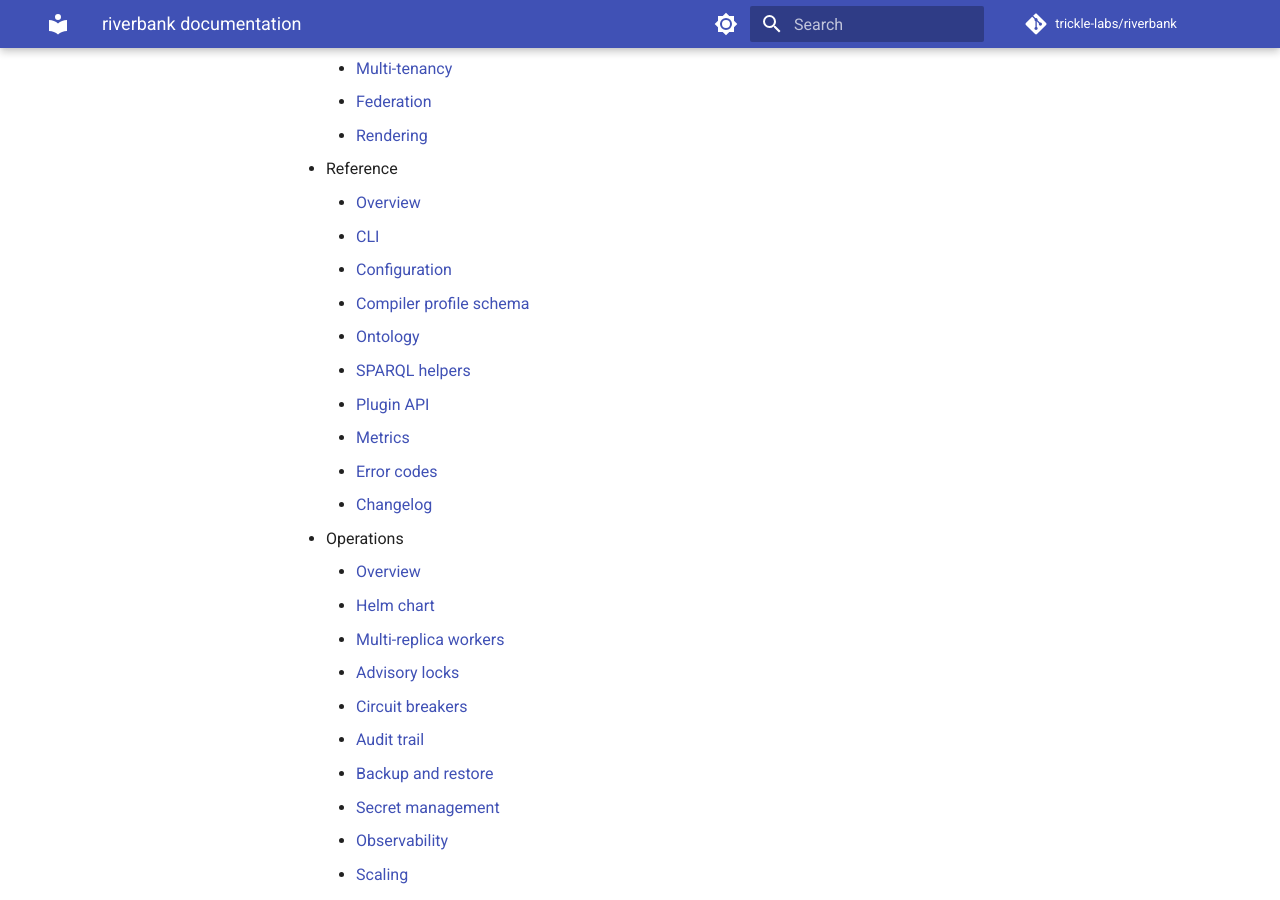
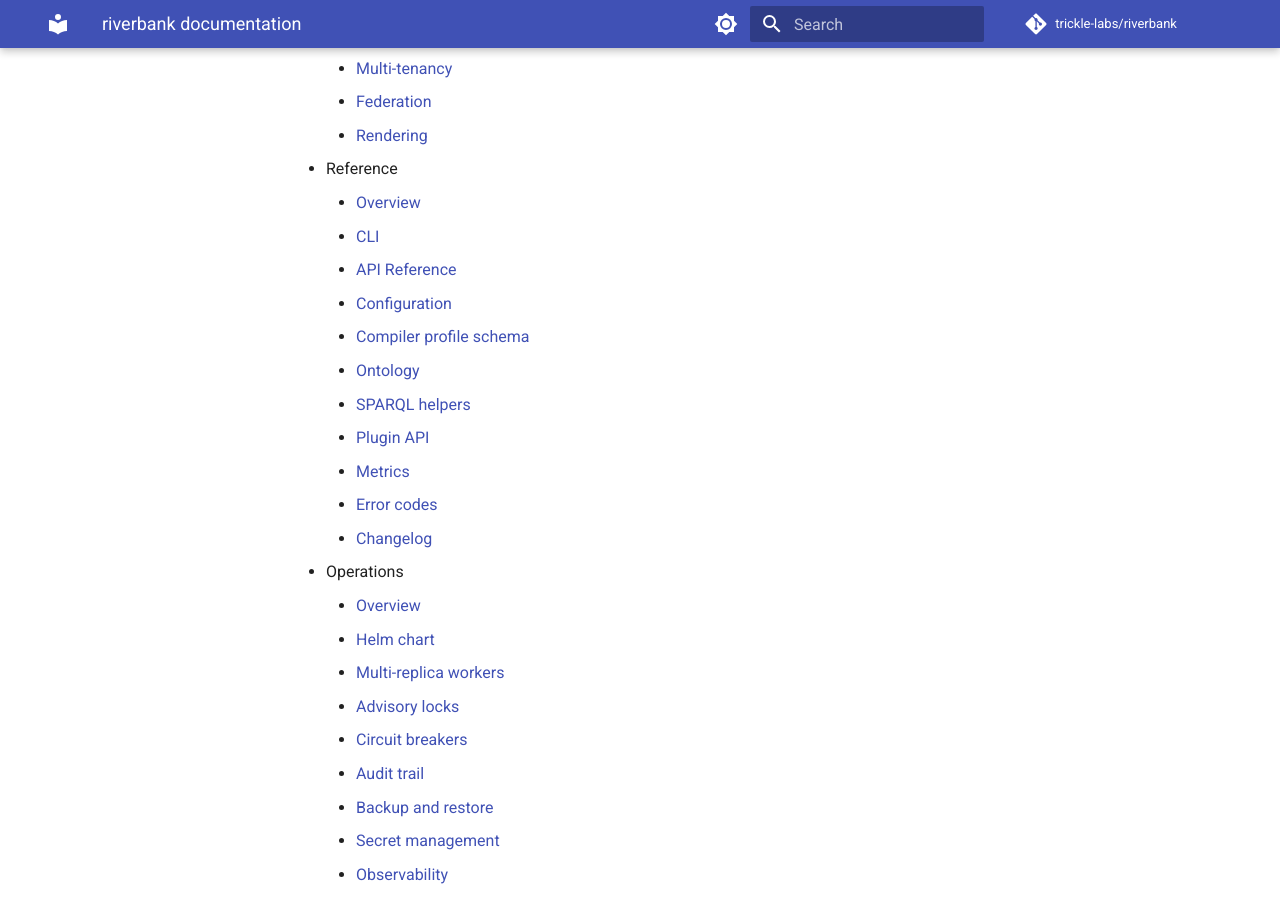
Before and after one commit to trickle-labs/riverbank, an MkDocs documentation site: the page built from docs/SUMMARY.md, in a window 1280 px wide and 900 px high, scrolled down 1415 px. Built offline with MkDocs 1.6.1 and Material for MkDocs 9.7.7, drawn with Linux system fonts in a browser that asks for light colours; comment, search, counter and statistics services are not loaded.

Commit message:
fix(docs): suppress MkDocs 2.0 warning in strict mode, wire API nav

```diff
--- a/docs/SUMMARY.md
+++ b/docs/SUMMARY.md
@@ -43,6 +43,7 @@
 - Reference
     - [Overview](reference/index.md)
     - [CLI](reference/cli.md)
+    - [API Reference](reference/api/)
     - [Configuration](reference/configuration.md)
     - [Compiler profile schema](reference/compiler-profile-schema.md)
     - [Ontology](reference/ontology.md)
```
Also changed, not shown: 1 other file.
